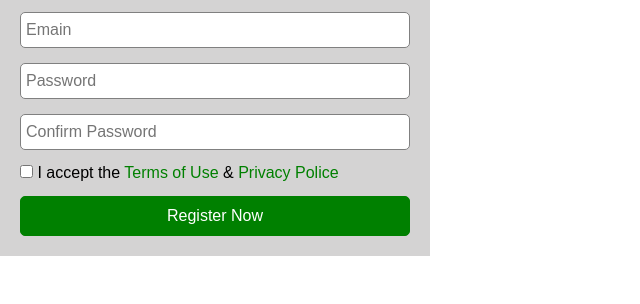
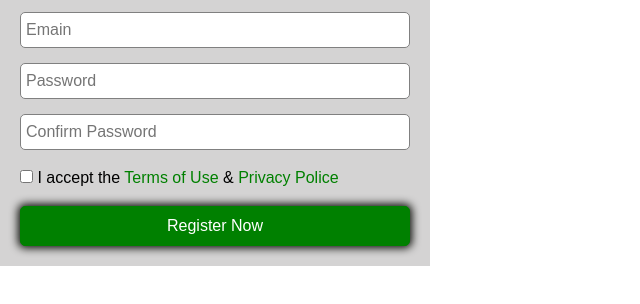
Before and after one commit to Volkov00/form-car, a plain HTML site: page index.html in a window 1280 px wide. Shown: the part 140-444 px from the top of the page, without its empty margins (0-640 px from the left). Drawn offline with Linux system fonts and the light colour scheme.

Commit message:
+btn-boxshadow

```diff
--- a/assets/style/style.css
+++ b/assets/style/style.css
@@ -47,7 +47,7 @@ body {
   width: 45%;
 }
 .check-container {
-  margin: 15px 0;
+  margin: 20px 0;
   text-align: left;
 }
 .submit {
@@ -55,6 +55,7 @@ body {
   color: white;
   padding: 10px 0;
   border: 1px solid green;
+  box-shadow: 0px 0px 9px 2px #080a05;
   border-radius: 5px;
 }
 .inp-pad {
```
